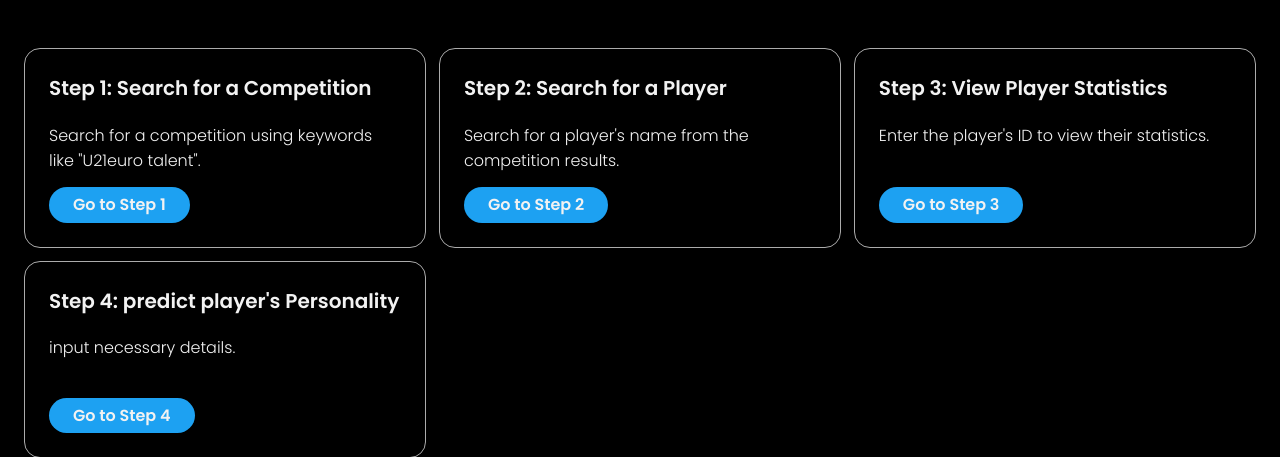
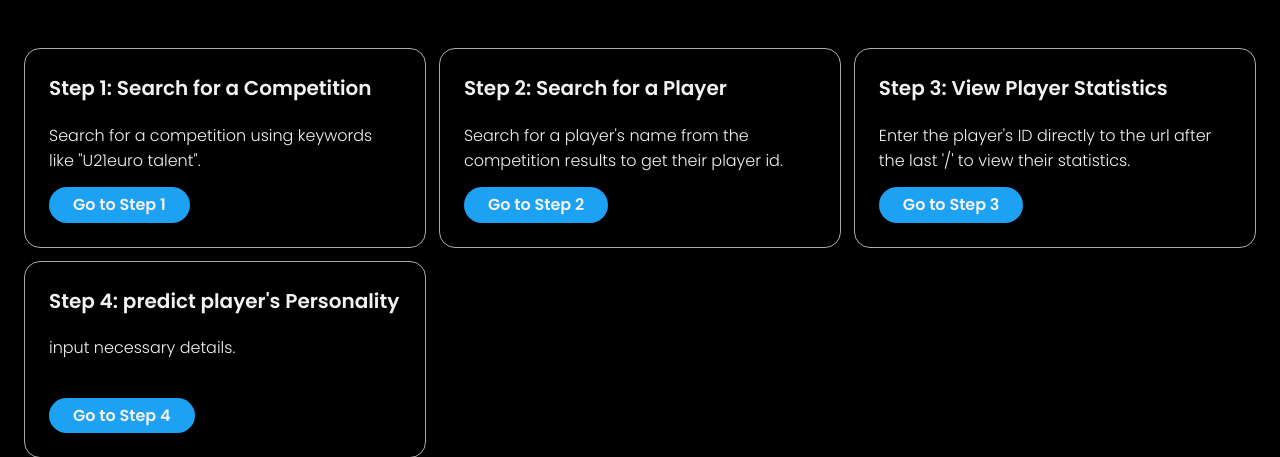
Before and after one commit to Nsofor/talent-identification-thesis-, a Flask app: page / in a window 1280 px wide. Shown: the part 105-562 px from the top of the page. Run offline with Flask 3, Linux system fonts and the light colour scheme.

Commit message:
Add files via upload

```diff
--- a/flaskwebappproject/website/templates/introduction.html
+++ b/flaskwebappproject/website/templates/introduction.html
@@ -26,13 +26,13 @@
 
         <section class="step">
             <h2>Step 2: Search for a Player</h2>
-            <p>Search for a player's name from the competition results.</p>
+            <p>Search for a player's name from the competition results to get their player id.</p>
             <a href="/player_id_form" class="button">Go to Step 2</a>
         </section>
 
         <section class="step">
             <h2>Step 3: View Player Statistics</h2>
-            <p>Enter the player's ID to view their statistics.</p>
+            <p>Enter the player's ID directly to the url after the last '/' to view their statistics.</p>
             <a href="/player_stats/<player_id>" class="button">Go to Step 3</a>
         </section>
 
--- a/flaskwebappproject/website/views.py
+++ b/flaskwebappproject/website/views.py
@@ -129,11 +129,38 @@ def predict():
         # Make predictions
         predicted_personality = rf_classifier.predict(user_input_combined)[0]
 
+        # Define descriptions for each personality type
+        personality_descriptions = {
+            'isfj': 'The Protector: ISFJs are empathetic and helpful people. They have a strong feeling of duty and responsibility and are frequently viewed as the carers. They perform well in jobs that require them to look after and assist others.',
+            'infj': 'INFJs are sympathetic and perceptive. They have a strong sense of purpose that drives them, and they frequently promote societal change. They have a talent for perceiving the motives and feelings of others.',
+            'intj': 'The Mastermind: INTJs think strategically and creatively. They are exceptionally analytical and thrive at resolving challenging issues. They frequently establish lofty goals because they have a strong desire to succeed.',
+            'istp': 'The Craftsman: ISTPs are proactive and practical. They excel in conditions that call for rapid thinking and flexibility. They frequently possess technical aptitude.',
+            'isfp': 'The Composer: ISFPs have a creative and independent nature. They appreciate using their creativity to express themselves and have a strong respect for beauty. They respect uniqueness and genuineness.',
+            'infp': 'The Healer, INFP personality type is idealistic and caring. They frequently try to change the world for the better and are driven by strong personal beliefs. They are thoughtful and creative.',
+            'intp': 'The architect INTP personality type is creative and analytical. They are renowned for their insatiable curiosity and enthusiasm for novel concepts. They perform well in occupations that need substantial intellectual effort.',
+            'estp': 'ESTPs are vivacious and action-focused. They frequently enjoy danger and thrill seeking. They thrive in tasks that call for quick decisions.',
+            'esfp': 'The Performer: ESFPs have a lot of energy and are impulsive. They enjoy entertaining people and adore the limelight. They are vivacious and frequently the life of the party.',
+            'enfp': 'The Champion: ENFPs have a lot of energy and creativity. They are motivated by their passions and frequently speak up for topics they support. They naturally have a gift for relating to people.',
+            'entp': 'The visionary ENTP personality type is creative and resourceful. They relish engaging in intellectual debate and intellectual difficulties. They are frequently regarded as idea producers.',
+            'estj': 'The Supervisor: ESTJs are responsible and pragmatic. They are excellent in organisational roles and natural leaders. They value efficiency, structure, and order',
+            'esfj': 'The Providers. They frequently serve as the ”glue” that binds together communities. They perform well in jobs that call for collaboration and people skills.',
+            'enfj': 'ENFJs are charming and empathic, making them excellent teachers. They are born leaders who excite and inspire others. They frequently labour for the greater good and have a strong sense of selflessness.',
+            'entj': 'The Commander: ENTJs are strategic and forceful. They are frequently regarded as decision-makers with natural leadership abilities. They flourish in leadership and management roles.',
+            'istj': 'The Inspector (ISTJ) type is renowned for its dependability and practicality. They take a thorough, organised, and attention to detail-oriented approach to life. They respect custom, strictly adhere to the law, and perform well when given precise assignments.',
+            # Add descriptions for other personality types here
+        }
+
+        # Get the description for the predicted personality
+        personality_description = personality_descriptions.get(predicted_personality, 'Description not available.')
+
         # Prepare the response message
-        response_message = f"Predicted Personality: {predicted_personality}"
+        #response_message = f"Predicted Personality: {predicted_personality}"
+        response_message = f"Predicted Personality: {predicted_personality}\nDescription: {personality_description}"
 
         # Return the predicted personality as a response
-        return response_message
+        #return response_message
+
+        return render_template('prediction_form.html', predicted_personality=predicted_personality, personality_description=personality_description)
 
 
 #@app.route('/analyze_tweets', methods=['GET', 'POST'])
```
Also changed, not shown: flaskwebappproject/website/templates/player_id_form.html (+10 -0 lines), flaskwebappproject/website/templates/prediction_form.html (+7 -0 lines).
